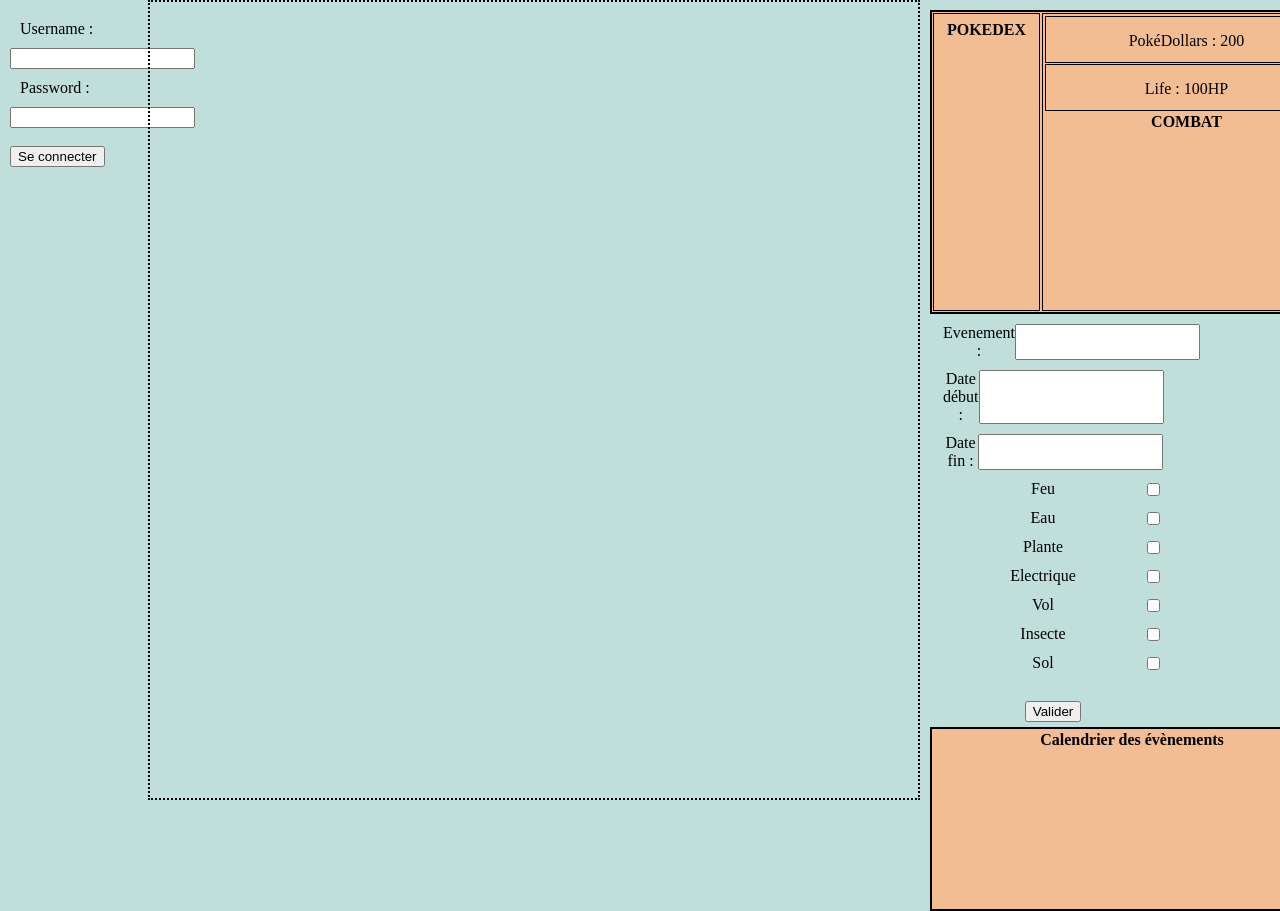
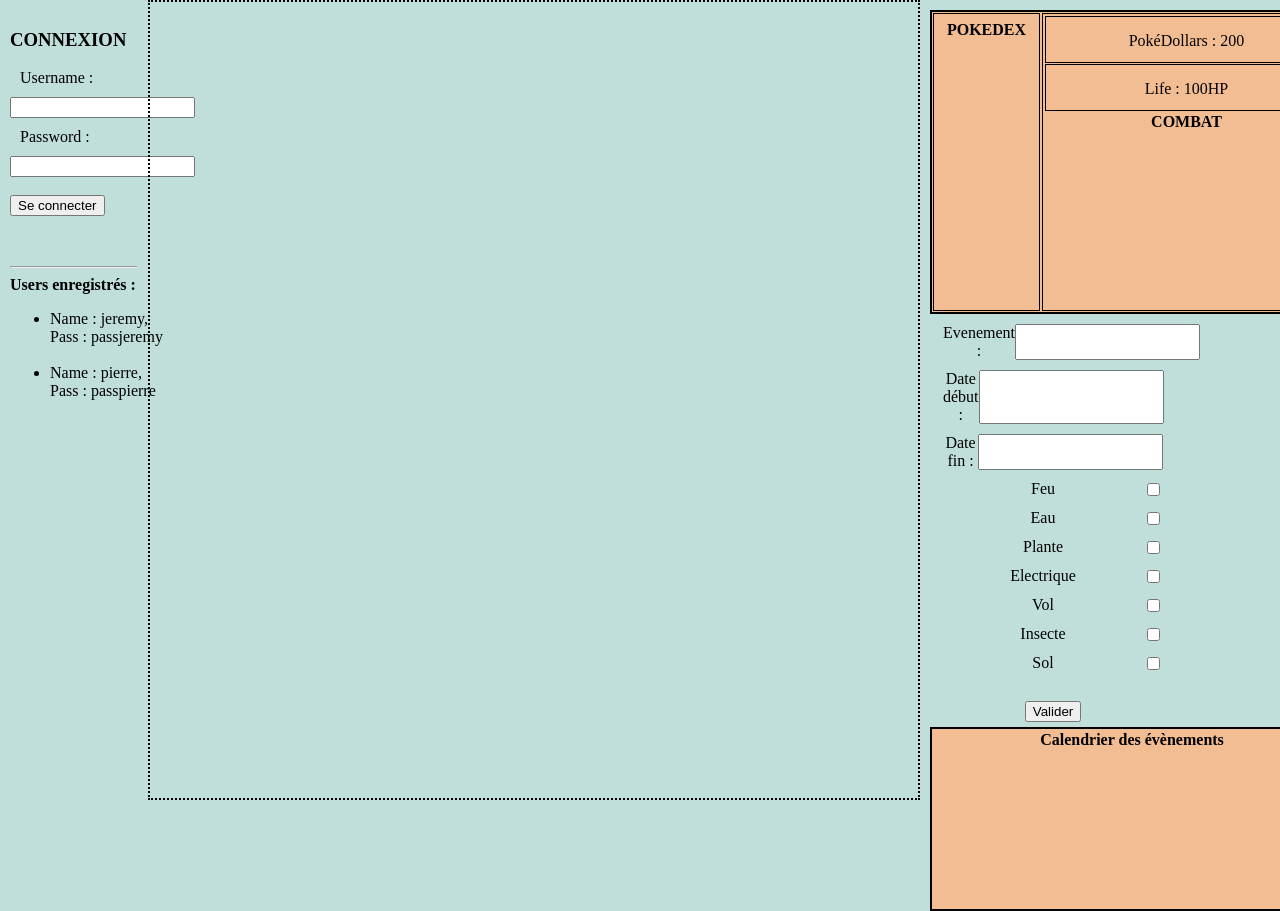
Before and after one commit to Nyle66/TP-Pokemon-Go, a PHP site: page /Client/index.html in a window 1280 px wide; the page is wider, and only the part inside the window is pictured. Run offline with PHP 8.4, Linux system fonts and the light colour scheme; some libraries are stand-ins or nearby versions.

Commit message:
commit 03/09 11H15

```diff
--- a/Client/App.js
+++ b/Client/App.js
@@ -261,4 +261,6 @@
         localStorage.setItem("users", usersString);
     }
 
+
+
 }
--- a/Client/Pokemon.js
+++ b/Client/Pokemon.js
@@ -25,7 +25,7 @@
             title: title,
             icon: icon,
             animation: google.maps.Animation.DROP,
-            visible: true,
+            visible: false,
             optimized: false,
             zIndex: 10
         });
--- a/Client/index.html
+++ b/Client/index.html
@@ -15,11 +15,20 @@
 <body>
     <div id="login">
         <form id="connection" method="POST">
+            <h3>CONNEXION</h3>
             <label for="username">Username :</label><input type="text" name="username" id="username"><br>
             <label for="password">Password :</label></label><input type="password" id="password" name="password"><br><br>
             <input type="submit" value="Se connecter" id="submit">
             <div id="errors"></div>
         </form>
+        <hr>
+        <div id='user'>
+            <h4>Users enregistrés :</h4>
+            <ul>
+                <li>Name : jeremy,<br> Pass : passjeremy</li><br>
+                <li>Name : pierre,<br> Pass : passpierre</li>
+            </ul>
+        </div>
     </div>
     <div id="carte"></div>
 
--- a/Client/main.js
+++ b/Client/main.js
@@ -601,4 +601,6 @@
     app.saveUser();
 });
 
+
+
 }
--- a/Client/style.css
+++ b/Client/style.css
@@ -79,3 +79,11 @@
 #errors{
     color: red;
 }
+#connection{
+    margin-bottom: 50px;
+}
+#user{
+    width : 170px;
+    height: 200px;
+    list-style: none;
+}
```
